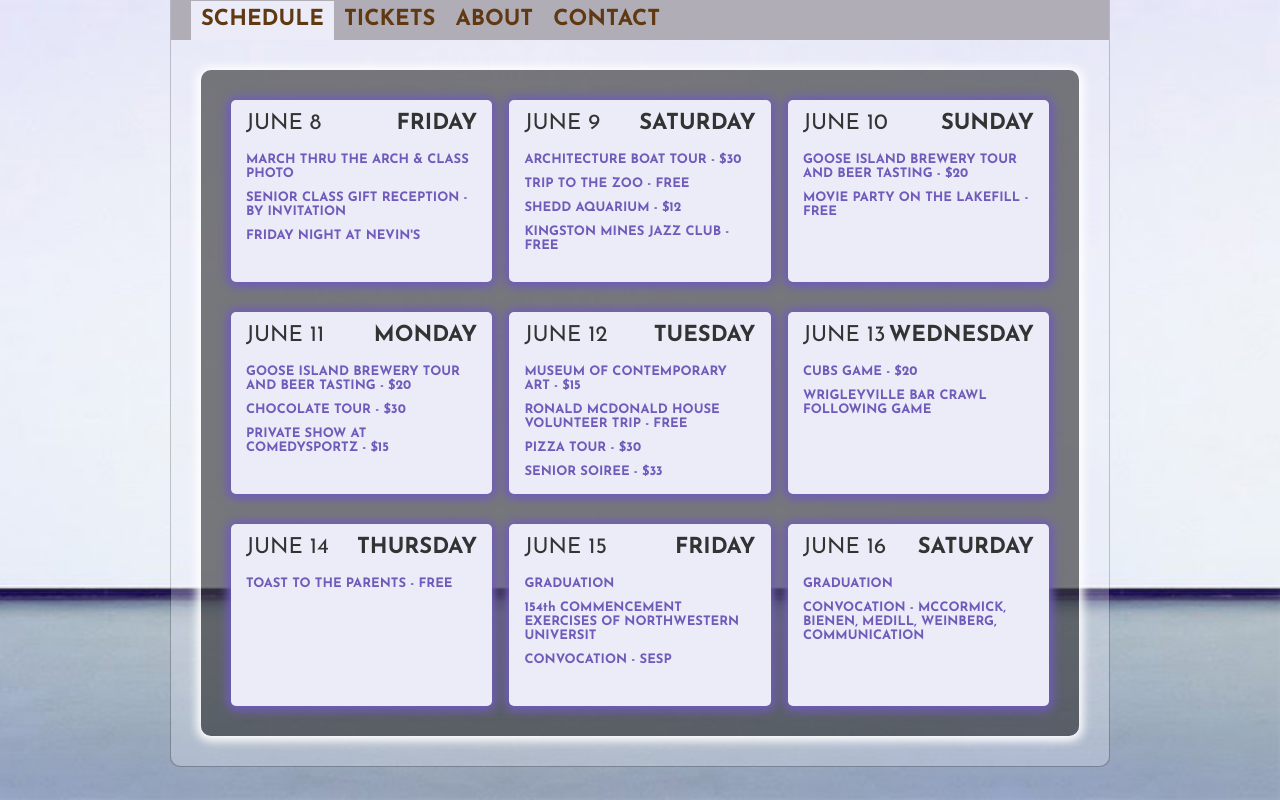
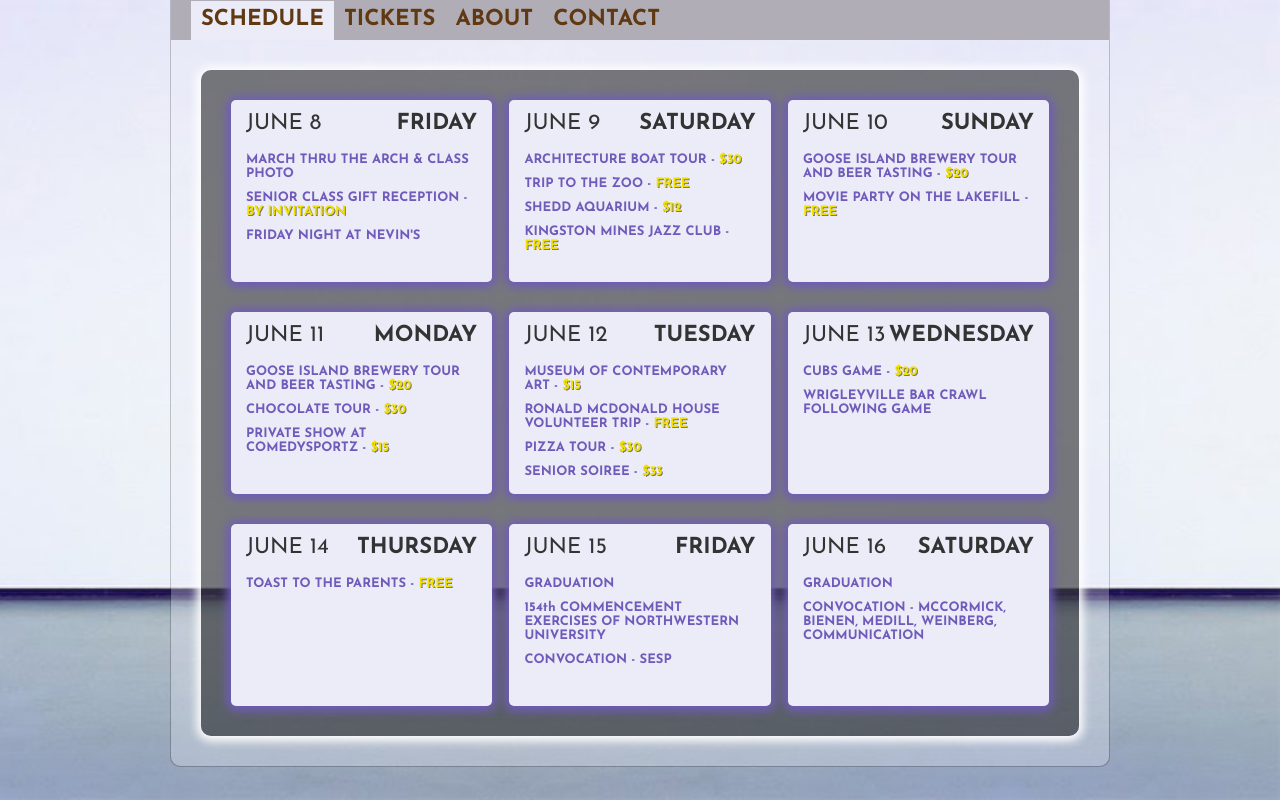
Before and after one commit to azylman/Senior-Week, a plain HTML site: page schedule.html in a window 1280 px wide. Drawn offline with Linux system fonts and the light colour scheme.

Commit message:
add different colors to costs

```diff
--- a/css/main.css
+++ b/css/main.css
@@ -131,6 +131,12 @@ li {
 
 .cost {
 	color: #f1e001;
+	text-shadow: 1px 1px rgba(0, 0, 0, .5);
+}
+
+.graduation {
+	font-size: 30px;
+	color: #00a651;
 }
 
 /* add a top margin to all activities except the first */
--- a/schedule.html
+++ b/schedule.html
@@ -34,7 +34,7 @@
 					MARCH THRU THE ARCH & CLASS PHOTO
 				</div>
 				<div class="activity">
-					SENIOR CLASS GIFT RECEPTION - BY INVITATION
+					SENIOR CLASS GIFT RECEPTION - <span class="cost">BY INVITATION</span>
 				</div>
 				<div class="activity">
 					FRIDAY NIGHT AT NEVIN'S
@@ -46,16 +46,16 @@
 				</div>
 
 				<div class="activity">
-					ARCHITECTURE BOAT TOUR - $30
+					ARCHITECTURE BOAT TOUR - <span class="cost">$30</span>
 				</div>
 				<div class="activity">
-					TRIP TO THE ZOO - FREE
+					TRIP TO THE ZOO - <span class="cost">FREE</span>
 				</div>
 				<div class="activity">
-					SHEDD AQUARIUM - $12
+					SHEDD AQUARIUM - <span class="cost">$12</span>
 				</div>
 				<div class="activity">
-					KINGSTON MINES JAZZ CLUB - FREE
+					KINGSTON MINES JAZZ CLUB - <span class="cost">FREE</span>
 				</div>
 			</div>
 			<div class="day span4">
@@ -64,10 +64,10 @@
 				</div>
 
 				<div class="activity">
-					GOOSE ISLAND BREWERY TOUR AND BEER TASTING - $20
+					GOOSE ISLAND BREWERY TOUR AND BEER TASTING - <span class="cost">$20</span>
 				</div>
 				<div class="activity">
-					MOVIE PARTY ON THE LAKEFILL - FREE
+					MOVIE PARTY ON THE LAKEFILL - <span class="cost">FREE</span>
 				</div>
 			</div>
 		</div>
@@ -78,13 +78,13 @@
 				</div>
 
 				<div class="activity">
-					GOOSE ISLAND BREWERY TOUR AND BEER TASTING - $20
+					GOOSE ISLAND BREWERY TOUR AND BEER TASTING - <span class="cost">$20</span>
 				</div>
 				<div class="activity">
-					CHOCOLATE TOUR - $30
+					CHOCOLATE TOUR - <span class="cost">$30</span>
 				</div>
 				<div class="activity">
-					PRIVATE SHOW AT COMEDYSPORTZ - $15
+					PRIVATE SHOW AT COMEDYSPORTZ - <span class="cost">$15</span>
 				</div>
 			</div>
 			<div class="day span4">
@@ -93,16 +93,16 @@
 				</div>
 
 				<div class="activity">
-					MUSEUM OF CONTEMPORARY ART - $15
+					MUSEUM OF CONTEMPORARY ART - <span class="cost">$15</span>
 				</div>
 				<div class="activity">
-					RONALD MCDONALD HOUSE VOLUNTEER TRIP - FREE
+					RONALD MCDONALD HOUSE VOLUNTEER TRIP - <span class="cost">FREE</span>
 				</div>
 				<div class="activity">
-					PIZZA TOUR - $30
+					PIZZA TOUR - <span class="cost">$30</span>
 				</div>
 				<div class="activity">
-					SENIOR SOIREE - $33
+					SENIOR SOIREE - <span class="cost">$33</span>
 				</div>
 			</div>
 			<div class="day span4">
@@ -111,7 +111,7 @@
 				</div>
 
 				<div class="activity">
-					CUBS GAME - $20
+					CUBS GAME - <span class="cost">$20</span>
 				</div>
 				<div class="activity">
 					WRIGLEYVILLE BAR CRAWL FOLLOWING GAME
@@ -125,7 +125,7 @@
 				</div>
 
 				<div class="activity">
-					TOAST TO THE PARENTS - FREE
+					TOAST TO THE PARENTS - <span class="cost">FREE</span>
 				</div>
 			</div>
 			<div class="day span4">
@@ -137,7 +137,7 @@
 					GRADUATION
 				</div>
 				<div class="activity">
-					154th COMMENCEMENT EXERCISES OF NORTHWESTERN UNIVERSIT</div>
+					154th COMMENCEMENT EXERCISES OF NORTHWESTERN UNIVERSITY</div>
 				<div class="activity">
 					CONVOCATION - SESP
 				</div>
```
